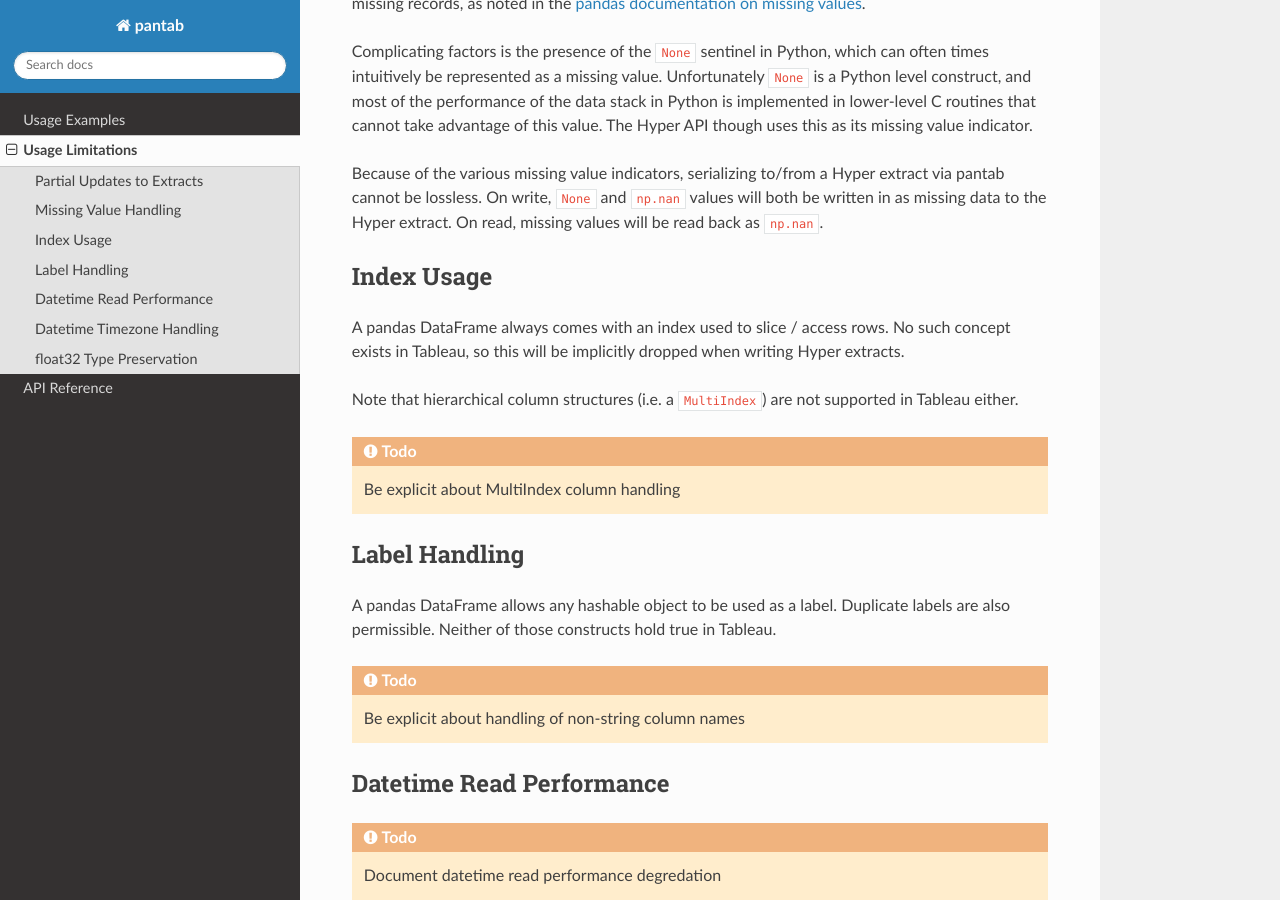
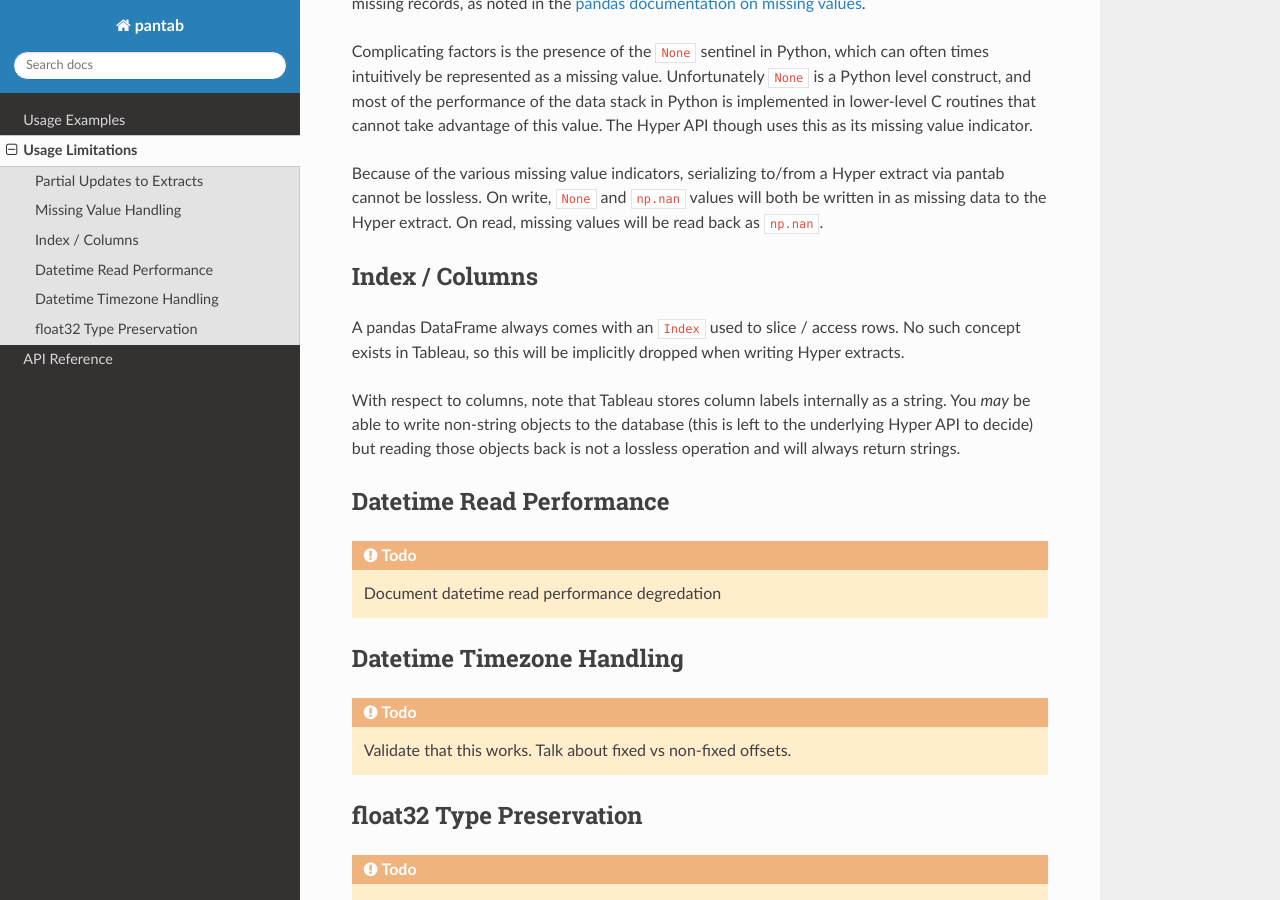
Before and after one commit to innobi/pantab, a Sphinx documentation site: the page built from doc/source/caveats.rst, in a window 1280 px wide and 900 px high, scrolled down 545 px. Built offline with Sphinx 7.4.7 and the Read the Docs theme 2.0.0, drawn with Linux system fonts in a browser that asks for light colours.

Commit message:
Improved column handling

```diff
--- a/doc/source/caveats.rst
+++ b/doc/source/caveats.rst
@@ -15,23 +15,12 @@ Complicating factors is the presence of the ``None`` sentinel in Python, which c
 
 Because of the various missing value indicators, serializing to/from a Hyper extract via pantab cannot be lossless. On write, ``None`` and ``np.nan`` values will both be written in as missing data to the Hyper extract. On read, missing values will be read back as ``np.nan``.
 
-Index Usage
------------
-A pandas DataFrame always comes with an index used to slice / access rows. No such concept exists in Tableau, so this will be implicitly dropped when writing Hyper extracts.
+Index / Columns
+---------------------
+A pandas DataFrame always comes with an ``Index`` used to slice / access rows. No such concept exists in Tableau, so this will be implicitly dropped when writing Hyper extracts.
 
-Note that hierarchical column structures (i.e. a ``MultiIndex``) are not supported in Tableau either.
+With respect to columns, note that Tableau stores column labels internally as a string. You *may* be able to write non-string objects to the database (this is left to the underlying Hyper API to decide) but reading those objects back is not a lossless operation and will always return strings.
 
-.. todo::
-
-   Be explicit about MultiIndex column handling
-
-
-Label Handling
---------------
-A pandas DataFrame allows any hashable object to be used as a label. Duplicate labels are also permissible. Neither of those constructs hold true in Tableau.
-
-.. todo::
-   Be explicit about handling of non-string column names
 
 Datetime Read Performance
 -------------------------
```
Also changed, not shown: 2 other files.
